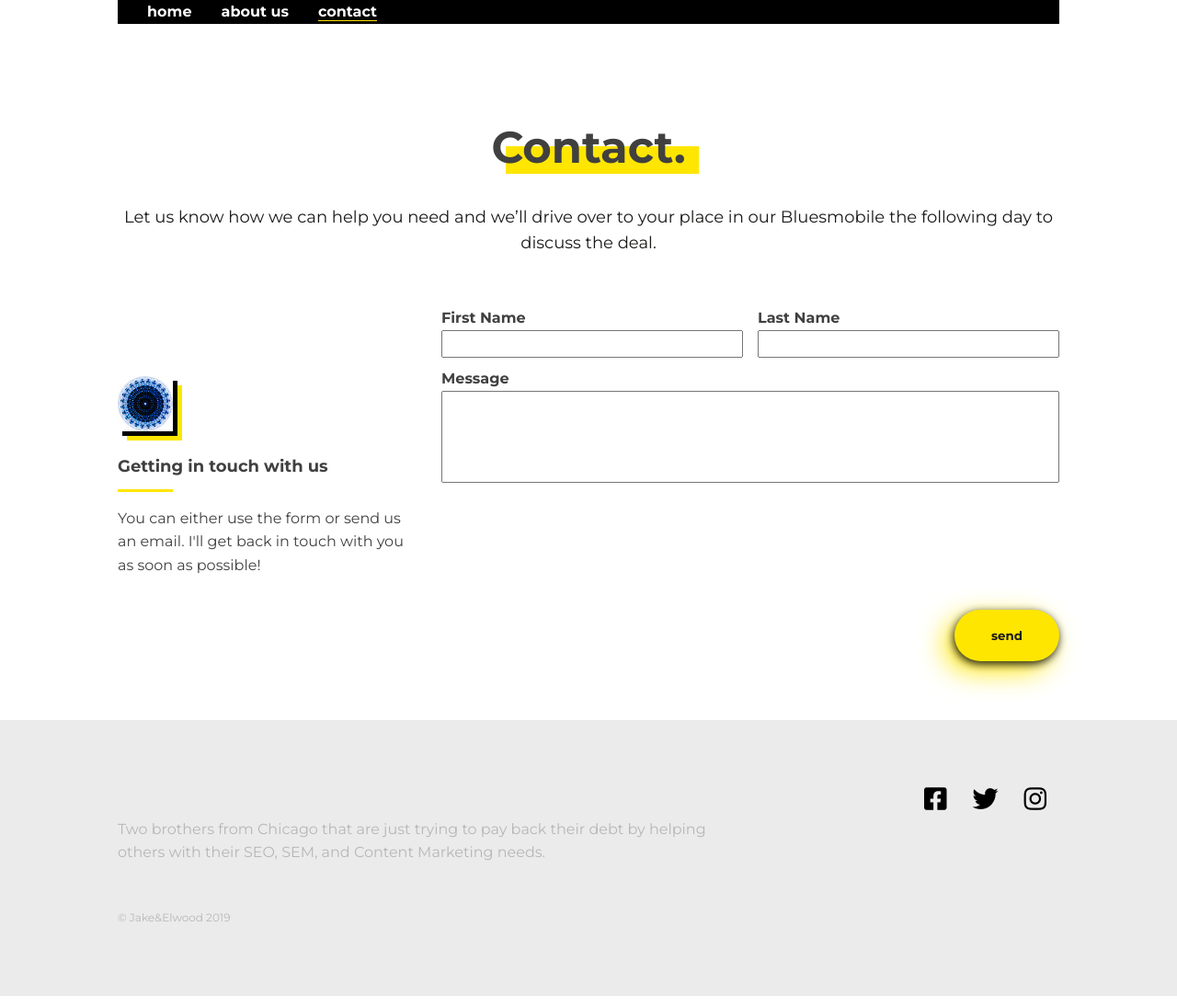
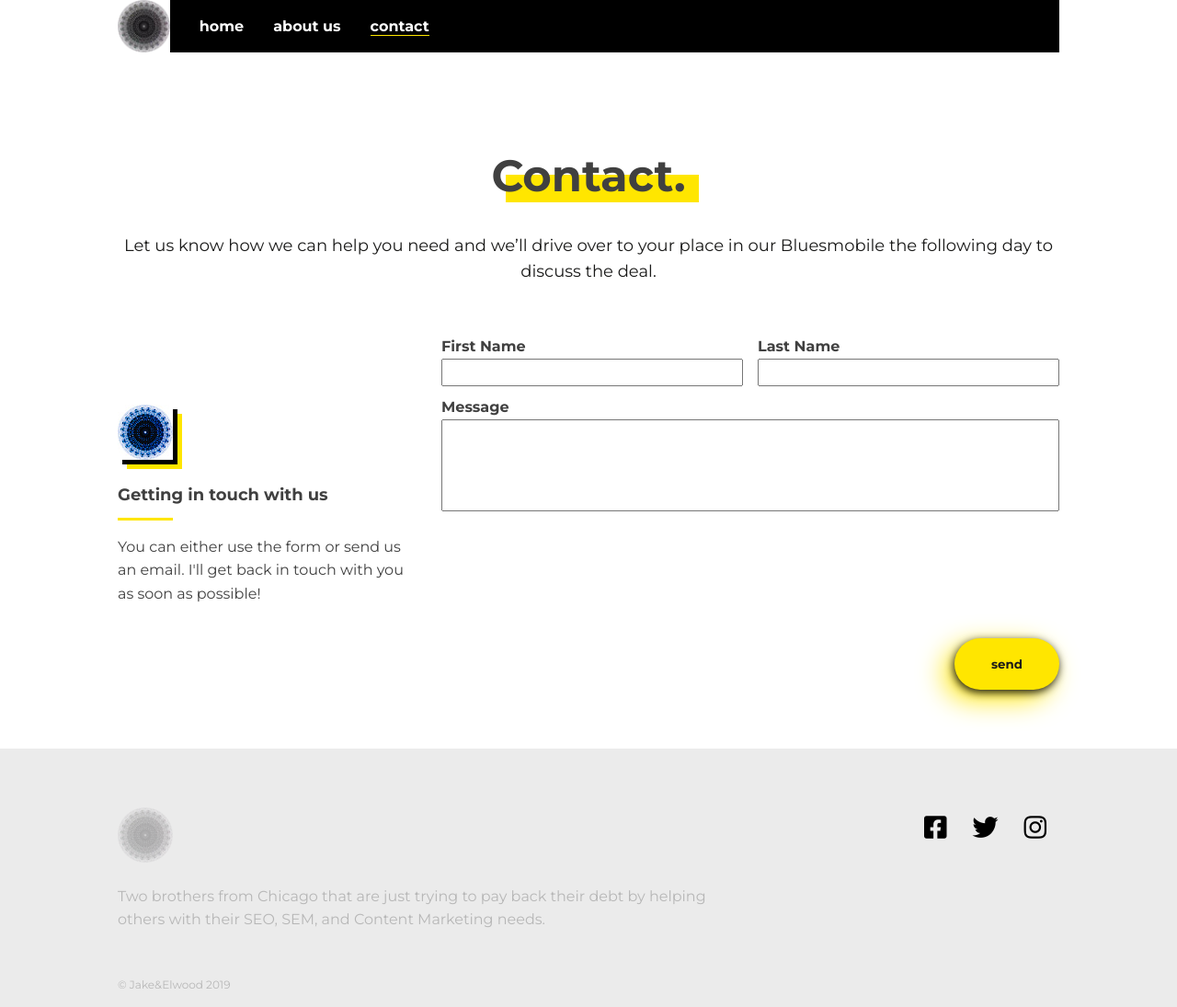
Before and after one commit to Amypate85/Business-Site, a plain HTML site: page contact.html in a window 1280 px wide. Shown: the whole page at 92% size. Drawn offline with Linux system fonts and the light colour scheme; files that its build step writes are made by us from their sources; files whose address does not match are found by name; a web font is replaced by a local one.

Commit message:
Update contact.html

```diff
--- a/contact.html
+++ b/contact.html
@@ -12,7 +12,7 @@
         <link href="https://cdnjs.cloudflare.com/ajax/libs/font-awesome/5.9.0/css/all.css" rel="stylesheet">
 
         <!-- link to my CSS -->
-        <link href="css/styles.css" rel="stylesheet">
+        <link href="styles.css" rel="stylesheet">
 
 
         <link href="https://fonts.googleapis.com/css?family=Khula:300&display=swap" rel="stylesheet">
@@ -21,7 +21,7 @@
         <header class="header main-grid">
             <div class="header-content">
                 <a class="logo-link" href="index.html">
-                    <img src="img/logo.png" alt="" class="logo">
+                    <img src="photo.png" alt="" class="logo">
                 </a>
                 <button aria-label="Open navigation" class="open-nav">&#9776;</button>
 
@@ -70,7 +70,7 @@
 
         <footer class="footer main-grid">
             <div class="footer-main">
-                <img src="img/logo.png" alt="" class="footer-logo">
+                <img src="photo.png" alt="" class="footer-logo">
                 <p class="footer-text">Two brothers from Chicago that are just trying to pay back their debt by helping others with their SEO, SEM, and Content Marketing needs.</p>
                 <p class="footer-fineprint">© Jake&Elwood 2019</p>
             </div>
```
